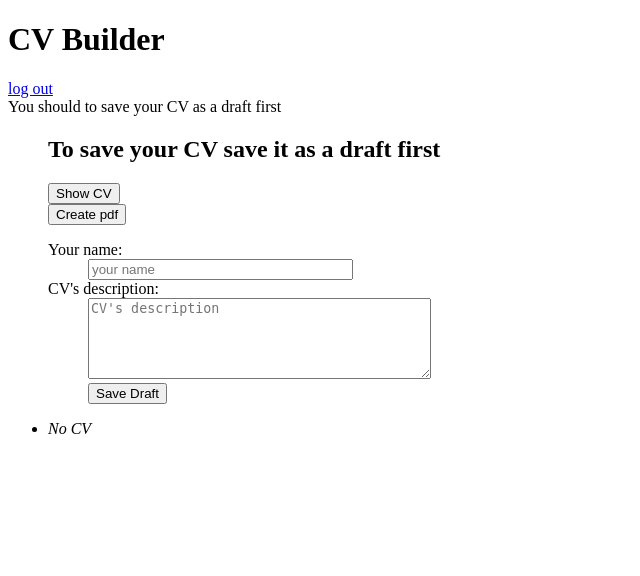
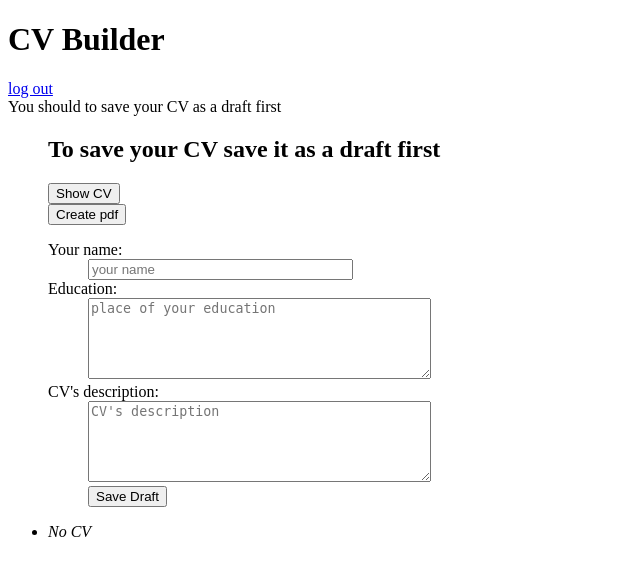
Before and after one commit to deouron/CV_builder, a Flask app: page /create_cv in a window 1280 px wide. Shown: the top 576 px of the page, without its empty margins (0-640 px from the left). Run offline with Flask 2, Linux system fonts and the light colour scheme; the visitor is signed in with stand-in values (Sample User, id 1); data that the repository does not hold is empty.

Commit message:
adding education info

```diff
--- a/app.py
+++ b/app.py
@@ -67,8 +67,8 @@ def add_entry():
     if not session.get('logged_in'):
         abort(401)
     db = get_db()
-    db.execute('insert into entries (title, description, login) values (?, ?, ?)',
-               [request.form['title'], request.form['description'], session['username']])
+    db.execute('insert into entries (title, education, description, login) values (?, ?, ?, ?)',
+               [request.form['title'], request.form['education'], request.form['description'], session['username']])
     print(request.form['title'], request.form['description'], session['username'])
     db.commit()
     flash('New entry was successfully posted')
@@ -87,7 +87,7 @@ def index():
 def show_entries():
     db = get_db()
     # try:
-    cur = db.execute(f"select title, description from entries where login='{session['username']}' order by id desc limit 1")
+    cur = db.execute(f"select title, education, description from entries where login='{session['username']}' order by id desc limit 1")
     # except Exception as e:
     #     print(e)
     #     return render_template('show_entries.html')
@@ -146,7 +146,7 @@ def create_cv():
         abort(401)
     db = get_db()
     cur = db.execute(
-        f"select title, text from entries where login='{session['username']}' order by id desc limit 1")
+        f"select title, education, description from entries where login='{session['username']}' order by id desc limit 1")
     entries = cur.fetchall()
     if len(entries) > 0:
         return render_template('cv.html', entries=entries)
@@ -165,7 +165,7 @@ def pdf_helper():
 def create_pdf():
     db = get_db()
     cur = db.execute(
-        f"select title, description from entries where login='{session['username']}' order by id desc limit 1")
+        f"select title, education, description from entries where login='{session['username']}' order by id desc limit 1")
     entries = cur.fetchone()
     if len(entries) > 0:
         text = f"""
@@ -173,6 +173,7 @@ def create_pdf():
         <html>
         <body>
             <h2>Name:</h2> {entries['title']}
+            <h2>Education:</h2> {entries['education']}
             <h2>Description:</h2> {entries['description'] }
         <body>
         </html>
--- a/scheme.sql
+++ b/scheme.sql
@@ -3,5 +3,6 @@ create table entries (
     id integer primary key autoincrement,
     title text not null,
     description text not null,
+    education text not null,
     login text not null
 );
--- a/templates/cv.html
+++ b/templates/cv.html
@@ -2,6 +2,7 @@
 
 {% for entry in entries %}
     <h2>Name:</h2> {{ entry.title }}
+    <h2>Education:</h2> {{ entry.education|safe }}
     <h2>Description:</h2> {{ entry.description|safe }}
 {% else %}
     <h1>No CV</h1>
--- a/templates/show_entries.html
+++ b/templates/show_entries.html
@@ -17,14 +17,17 @@
         <dl>
             <dt>Your name:
             <dd><input type=text size=30 name=title value="{{ entry.title }}" placeholder="your name">
+            <dt>Education:
+            <dd><textarea name=education rows=5 cols=40 placeholder="place of your education">{{ entry.education|safe }}</textarea>
             <dt>CV's description:
             <dd><textarea name=description rows=5 cols=40" placeholder="CV's description">{{ entry.description|safe }}</textarea>
             <dd><input type=submit value="Save Draft">
         </dl>
         </form>
     {% endif %}
-    <li><h1>Your draft:</h1>
+        <h1>Your draft:</h1>
         <h2>Your name:</h2> {{ entry.title }}
+        <h2>Education:</h2> {{ entry.education|safe }}
         <h2>CV's description:</h2> {{ entry.description|safe }}
 {% else %}
         {% if session.logged_in %}
@@ -32,6 +35,8 @@
         <dl>
             <dt>Your name:
             <dd><input type=text size=30 name=title placeholder="your name">
+            <dt>Education:
+            <dd><textarea name=education rows=5 cols=40 placeholder="place of your education"></textarea>
             <dt>CV's description:
             <dd><textarea name=description rows=5 cols=40 placeholder="CV's description"></textarea>
             <dd><input type=submit value="Save Draft">
```
Also changed, not shown: flaskr.db, 1 other file.
